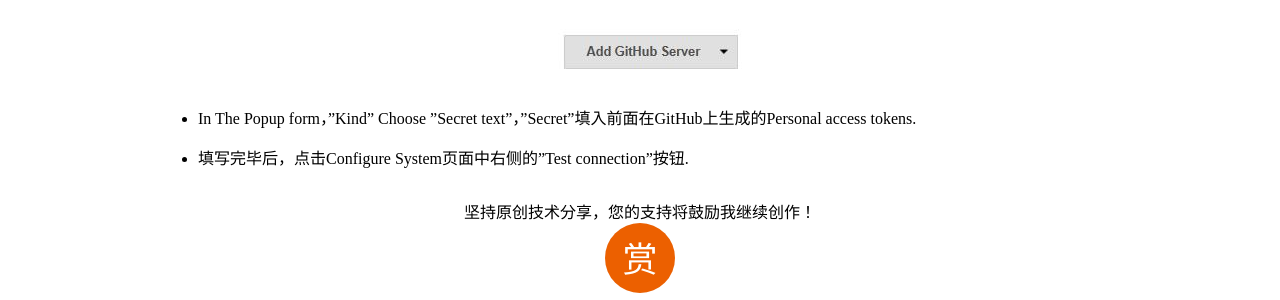
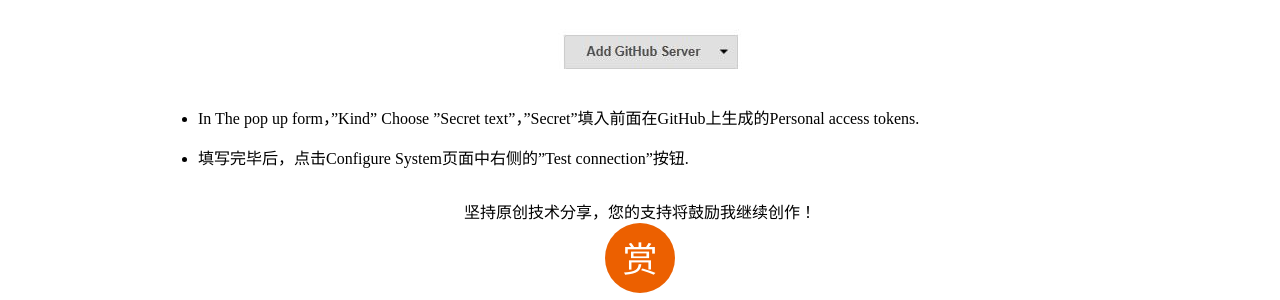
Before and after one commit to liuning0820/liuning0820.github.io, a Jekyll site: the page built from _posts/2019-04-01-triggle-Jenkins-build-after-push-to-GitHub.md, in a window 1280 px wide. Shown: the part 1026-1326 px from the top of the page. Built offline with Jekyll 4.4.1, drawn with Linux system fonts in a browser that asks for light colours.

Commit message:
add .spelling to ignore words when spell check.

```diff
--- a/_posts/2019-04-01-triggle-Jenkins-build-after-push-to-GitHub.md
+++ b/_posts/2019-04-01-triggle-Jenkins-build-after-push-to-GitHub.md
@@ -29,6 +29,6 @@ tags: [ci]
 
     ![Add GitHub Server]({{ site.url }}{{site.baseurl}}/images/jenkins-add-github-server.jpg)
 
-- In The Popup form，"Kind" Choose ”Secret text”，”Secret”填入前面在GitHub上生成的Personal access tokens.
+- In The pop up form，"Kind" Choose ”Secret text”，”Secret”填入前面在GitHub上生成的Personal access tokens.
 
 - 填写完毕后，点击Configure System页面中右侧的”Test connection”按钮.
```
Also changed, not shown: 1 other file.
